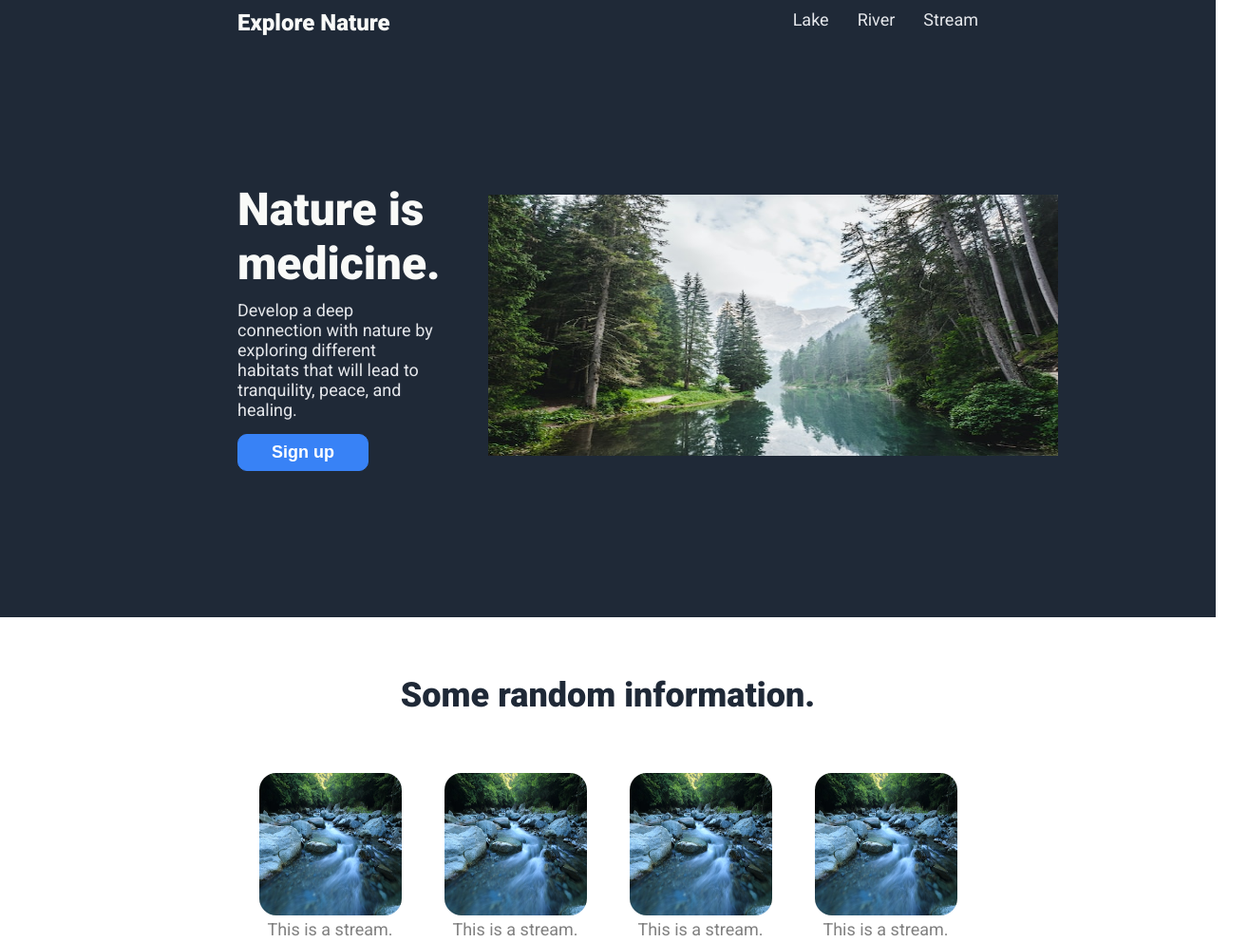
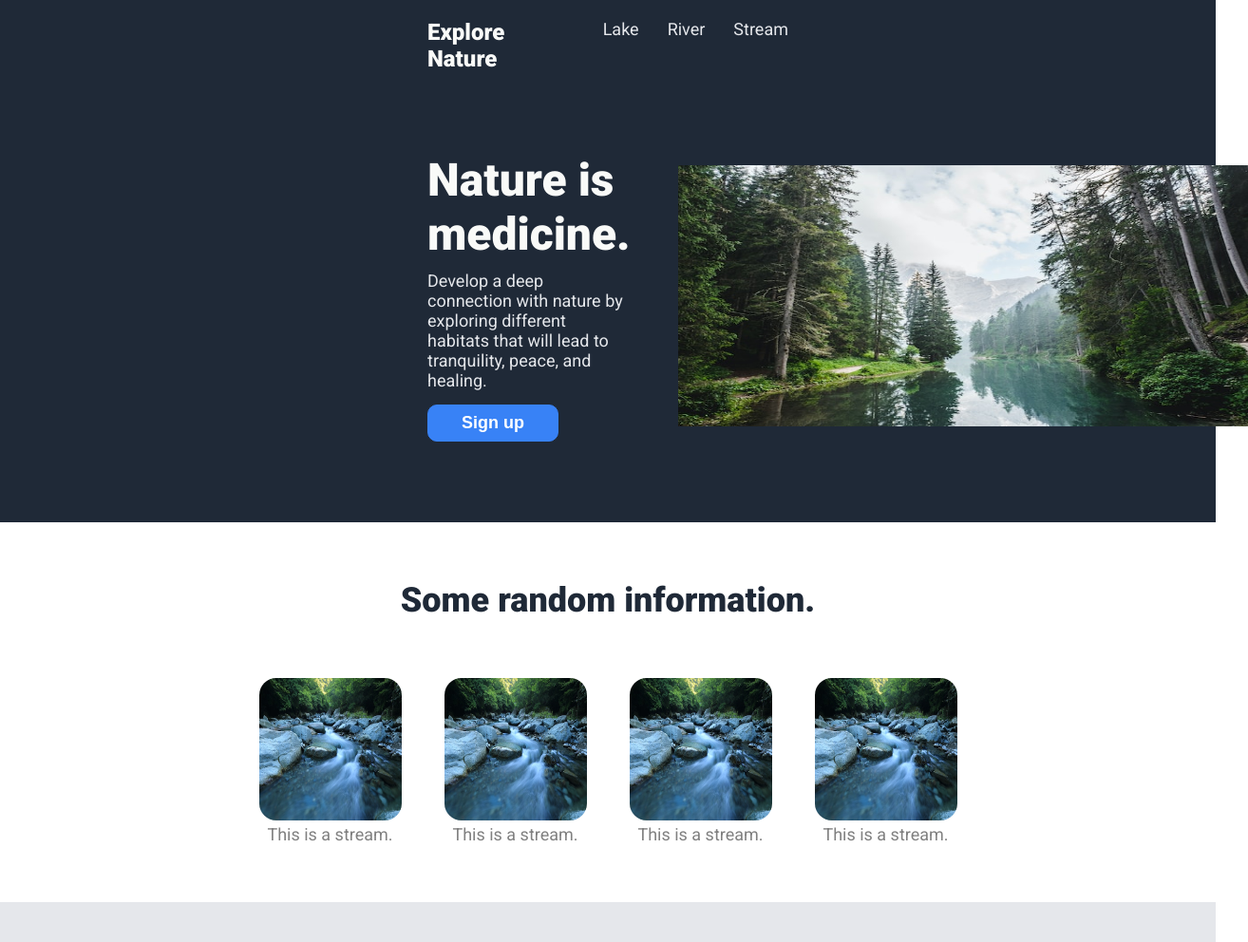
Before and after one commit to sshahmuneer/landing-page, a plain HTML site: page index.html in a window 1280 px wide. Shown: the top 992 px of the page at 95% size, 1314 px wide, since content can reach past the window. Drawn offline with Linux system fonts and the light colour scheme.

Commit message:
Update section one style

```diff
--- a/style.css
+++ b/style.css
@@ -5,15 +5,15 @@ body {
 
 .section-one {
   background-color: #1F2937;
-  padding: 0 250px;
-  height: 650px;
+  padding: 0 450px;
+  height: 550px;
   display: flex;
   flex-direction: column;
 }
 
 .header {
   display: flex;
-  padding-top: 10px;
+  padding-top: 20px;
 }
 
 .header-logo {
```
